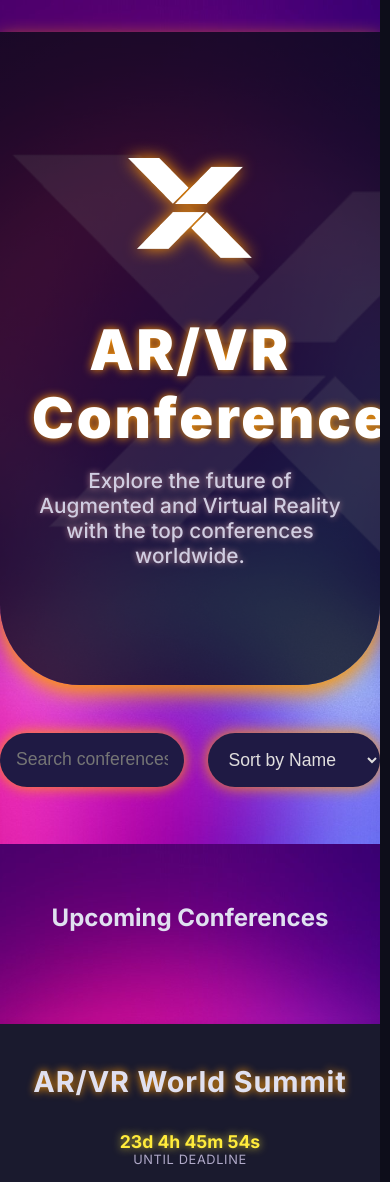
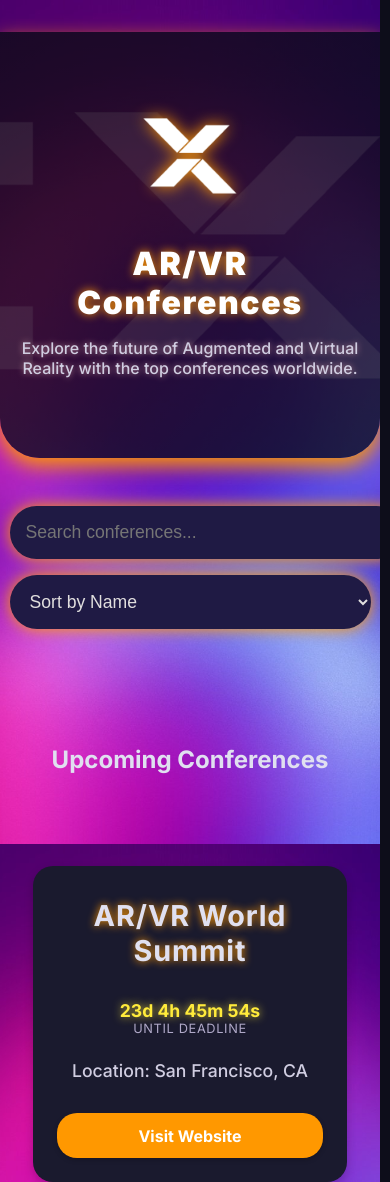
Before and after one commit to taheritajar/ARVR-Conferences, a website: page index.html in a window 390 px wide. Shown: the top 1182 px of the page. Drawn offline with Linux system fonts and the light colour scheme.

Commit message:
fix mobile

```diff
--- a/styles.css
+++ b/styles.css
@@ -303,3 +303,47 @@ body {
 ::-webkit-scrollbar-thumb:hover {
     background: #9d4edd;
 }
+
+/* =====================
+   Responsive Tweaks
+   =====================*/
+@media (max-width: 640px) {
+  /* Hero section */
+  .hero {
+    padding: 4rem 1rem;
+    border-bottom-left-radius: 40px;
+    border-bottom-right-radius: 40px;
+  }
+  .hero-content .logo {
+    width: 120px;
+  }
+  .hero-content h1 {
+    font-size: 2rem;
+  }
+  .hero-content p {
+    font-size: 1rem;
+  }
+
+  /* Search + sort stack */
+  .search-sort {
+    flex-direction: column;
+    gap: 1rem;
+    max-width: 95%;
+  }
+  .search-sort input,
+  .search-sort select {
+    max-width: 100%;
+  }
+
+  /* Conference card becomes fluid */
+  .conference-card {
+    width: 90%;
+    max-width: 100%;
+    padding: 1.5rem;
+  }
+
+  /* Pagination buttons smaller */
+  .pagination button {
+    padding: 0.5rem 1rem;
+  }
+}
```
